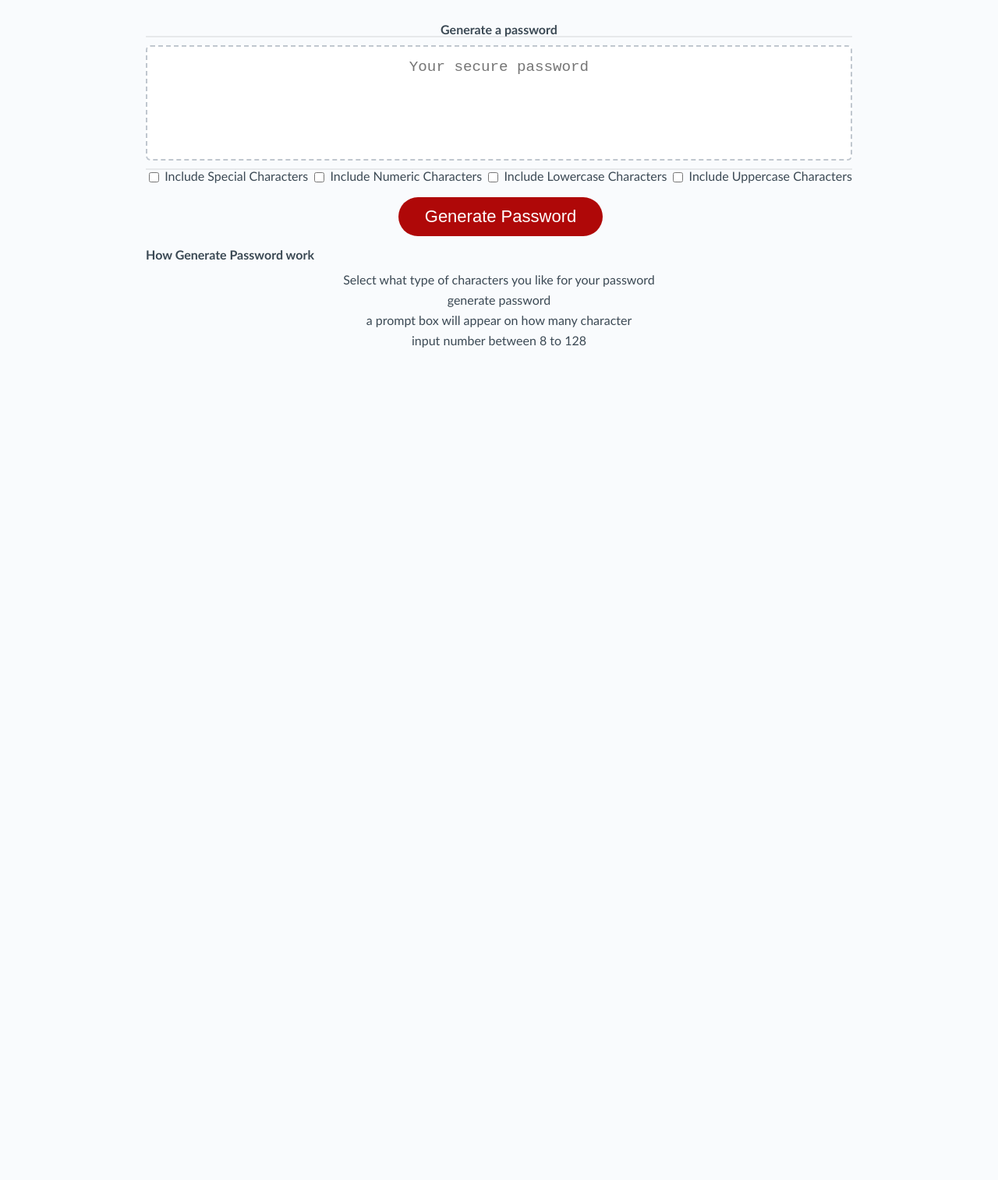
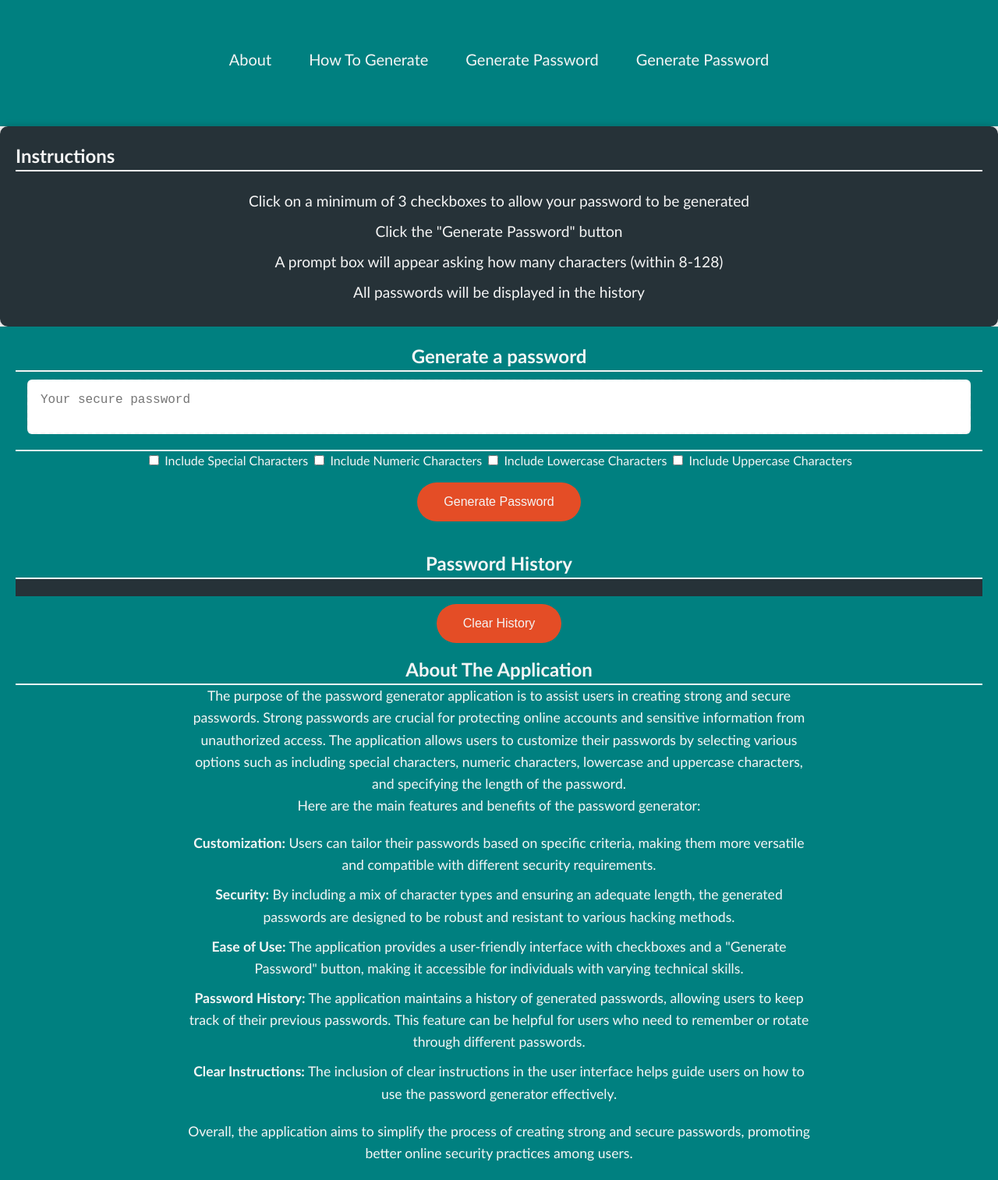
Before and after one commit to BrxwnSugxr/Password-Generator-with-javascript, a plain HTML site: page index.html in a window 1280 px wide. Shown: the whole page at 78% size. Before the commit the page ends 800 px from the top, so only its background shows below. Drawn offline with Linux system fonts and the light colour scheme.

Commit message:
fix up reset css, add nav, fix html add history, fix up js add history and clear

```diff
--- a/Assets/css/index.css
+++ b/Assets/css/index.css
@@ -1,64 +1,101 @@
+:root {
+  --primary-color: #008080;
+  --background-color: #f5f5f5;
+  --text-color: #333333;
+  --accent-color: #e44d26;
+  --instruction-colour: #263238;
+  --font-style1: 'Lucida Sans', 'Lucida Sans Regular', 'Lucida Grande',
+    'Lucida Sans Unicode', Geneva, Verdana, sans-serif;
+  --font-style2: 'Trebuchet MS', 'Lucida Sans Unicode', 'Lucida Grande',
+    'Lucida Sans', Arial, sans-serif;
+  --font-style3: 'Unna', serif;
+}
+
 *,
 *::before,
 *::after {
   box-sizing: border-box;
 }
 
-html,
-body,
-.wrapper {
-  height: 100%;
-  margin: 0;
-  padding: 0;
-}
-
 body {
-  font-family: 'Trebuchet MS', 'Lucida Sans Unicode', 'Lucida Grande',
-    'Lucida Sans', Arial, sans-serif;
-  background-color: #f9fbfd;
-  display: flex;
-  justify-content: center;
-  align-items: center;
-  height: 100vh;
+  font-family: var(--font-style2);
+  background-color: var(--background-color);
   margin: 0;
 }
 
-.wrapper {
-  padding-top: 30px;
-  padding-left: 20px;
-  padding-right: 20px;
+nav {
+  display: flex;
+  align-items: center;
+  justify-content: flex-end;
+  background-color: var(--primary-color);
+  padding: 1.25rem;
+}
+
+nav a {
+  text-decoration: none;
+  text-transform: capitalize;
+  font-size: 1.25rem;
+  color: var(--background-color);
+}
+
+nav ul {
+  list-style: none;
+  display: flex;
+  gap: 2rem;
+  margin: 0;
+}
+
+nav ul a {
+  padding: 0.5rem;
+  color: var(--background-color);
+}
+
+nav ul a:hover {
+  text-decoration-line: underline;
+}
+
+header {
+  background-color: var(--primary-color);
+  color: var(--background-color);
+  padding: 20px;
   text-align: center;
 }
 
-header {
-  text-align: center;
-  padding: 20px;
-  padding-top: 0px;
-  color: hsl(206, 17%, 28%);
+header h1 {
+  margin-bottom: 10px;
+  font-size: 2rem;
 }
 
-.card-header::after {
+header p {
+  max-width: 800px;
+  margin: 0 auto;
+  font-size: 1.1rem;
+  line-height: 1.6;
+}
+
+header ul {
+  list-style: none;
+  max-width: 800px;
+  margin: 20px auto;
+}
+
+header li {
+  margin-bottom: 10px;
+  font-size: 1.1rem;
+  line-height: 1.6;
+}
+
+.card-header::after,
+.card-footer::before {
   content: ' ';
   display: block;
   width: 100%;
-  background: #e7e9eb;
+  background: var(--background-color);
   height: 2px;
 }
 
 .card-body {
   min-height: 100px;
-}
-
-.card-footer {
-  text-align: center;
-}
-
-.card-footer::before {
-  content: ' ';
-  display: block;
-  width: 100%;
-  background: #e7e9eb;
-  height: 2px;
 }
 
 .card-footer::after {
@@ -67,17 +104,32 @@ header {
   clear: both;
 }
 
+#password-history-container {
+  margin-top: 20px;
+}
+
+#password-history {
+  padding: 10px;
+  border: 1px solid var(--instruction-colour);
+  background-color: var(--instruction-colour);
+  overflow-y: scroll;
+  max-height: 150px;
+}
+
+#clear-history {
+  margin-top: 10px;
+}
+
 .btn {
   border: none;
-  background-color: hsl(360, 91%, 36%);
+  background-color: var(--accent-color);
   border-radius: 25px;
   box-shadow: rgba(0, 0, 0, 0.1) 0px 1px 6px 0px rgba(0, 0, 0, 0.2) 0px 1px 1px
     0px;
-  color: hsl(0, 0%, 100%);
-  display: inline-block;
-  font-size: 22px;
+  color: var(--background-color);
+  font-size: 1rem;
   line-height: 22px;
-  margin: 16px 16px 16px 20px;
+  margin: 16px 0;
   padding: 14px 34px;
   text-align: center;
   cursor: pointer;
@@ -85,13 +137,21 @@ header {
 
 button[disabled] {
   cursor: default;
-  background: #e7e9eb;
+  background: var(--background-color);
 }
 
-/* Add these styles to center the list items in the instruction section */
 .instruction {
-  text-align: left;
+  background-color: var(--instruction-colour);
+  color: var(--background-color);
+  padding: 20px;
+  border-radius: 10px;
+  box-shadow: 0 0 10px rgba(0, 0, 0, 0.2);
 }
+
+.instruction h1 {
+  color: var(--instruction-colour);
+}
+
 .instruction ul {
   list-style: none;
   padding: 0;
@@ -100,28 +160,16 @@ button[disabled] {
 
 .instruction li {
   margin-bottom: 10px;
-}
-
-.float-right {
-  float: right;
+  font-size: 1.2rem;
 }
 
 #password {
-  -webkit-appearance: none;
-  -moz-appearance: none;
-  appearance: none;
-  border: none;
-  display: block;
-  width: 100%;
-  padding-top: 15px;
-  padding-left: 15px;
-  padding-right: 15px;
-  padding-bottom: 85px;
-  font-size: 1.2rem;
-  text-align: center;
+  width: calc(100% - 30px);
+  padding: 15px;
+  font-size: 1rem;
   margin-top: 10px;
   margin-bottom: 10px;
-  border: 2px dashed #c0c7cf;
+  border: 2px dashed var(--background-color);
   border-radius: 6px;
   resize: none;
   overflow: hidden;
--- a/Assets/css/reset.css
+++ b/Assets/css/reset.css
@@ -1,17 +1,14 @@
-/*
-html5doctor.com Reset Stylesheet
-v1.6.1
-Last Updated: 2010-09-17
-Author: Richard Clark - http://richclarkdesign.com
-Twitter: @rich_clark
-*/
+/* Reset CSS */
 
-html,
+/* Box-sizing border-box for all elements */
+*,
+*::before,
+*::after {
+  box-sizing: border-box;
+}
+
+/* Remove default margin and padding */
 body,
-div,
-span,
-object,
-iframe,
 h1,
 h2,
 h3,
@@ -19,75 +16,38 @@ h4,
 h5,
 h6,
 p,
+ul,
+ol,
+li,
+figure,
+figcaption,
 blockquote,
-pre,
-abbr,
-address,
-cite,
-code,
-del,
-dfn,
-em,
-img,
-ins,
-kbd,
-q,
-samp,
-small,
-strong,
-sub,
-sup,
-var,
-b,
-i,
 dl,
-dt,
-dd,
-ol,
-ul,
-li,
-fieldset,
-form,
-label,
-legend,
-table,
-caption,
-tbody,
-tfoot,
-thead,
-tr,
-th,
-td,
-article,
-aside,
-canvas,
-details,
-figcaption,
-figure,
-footer,
-header,
-hgroup,
-menu,
-nav,
-section,
-summary,
-time,
-mark,
-audio,
-video {
+dd {
   margin: 0;
   padding: 0;
-  border: 0;
-  outline: 0;
-  font-size: 100%;
-  vertical-align: baseline;
-  background: transparent;
 }
 
-body {
-  line-height: 1;
+/* Remove list styles on ul, ol elements with a list role, and menu elements that have a list role */
+ul[role='list'],
+ol[role='list'] {
+  list-style: none;
 }
 
+/* Set default font styles */
+body {
+  line-height: 1.5;
+  font-family: system-ui, -apple-system, BlinkMacSystemFont, 'Segoe UI', Roboto,
+    'Helvetica Neue', Arial, 'Noto Sans', sans-serif, 'Apple Color Emoji',
+    'Segoe UI Emoji', 'Segoe UI Symbol', 'Noto Color Emoji';
+}
+
+/* Remove the border on images inside links in IE 10/11 */
+img {
+  border-style: none;
+}
+
+/* Reset HTML5 elements */
 article,
 aside,
 details,
@@ -95,79 +55,21 @@ figcaption,
 figure,
 footer,
 header,
-hgroup,
+main,
 menu,
 nav,
-section {
+section,
+summary {
   display: block;
 }
 
-nav ul {
-  list-style: none;
+/* Remove default styles on anchor elements */
+a {
+  text-decoration: none;
+  color: inherit;
 }
 
-blockquote,
-q {
-  quotes: none;
+/* Remove the border on nested links */
+a > a {
+  border: 0;
 }
-
-blockquote:before,
-blockquote:after,
-q:before,
-q:after {
-  content: '';
-  content: none;
-}
-
-a {
-  margin: 0;
-  padding: 0;
-  font-size: 100%;
-  vertical-align: baseline;
-  background: transparent;
-}
-
-/* change colours to suit your needs */
-ins {
-  background-color: #ff9;
-  color: #000;
-  text-decoration: none;
-}
-
-/* change colours to suit your needs */
-mark {
-  background-color: #ff9;
-  color: #000;
-  font-style: italic;
-  font-weight: bold;
-}
-
-del {
-  text-decoration: line-through;
-}
-
-abbr[title],
-dfn[title] {
-  border-bottom: 1px dotted;
-  cursor: help;
-}
-
-table {
-  border-collapse: collapse;
-  border-spacing: 0;
-}
-
-/* change border colour to suit your needs */
-hr {
-  display: block;
-  height: 1px;
-  border: 0;
-  border-top: 1px solid #cccccc;
-  margin: 1em 0;
-  padding: 0;
-}
-
-input,
-select {
-  vertical-align: middle;
-}
--- a/Assets/js/index.js
+++ b/Assets/js/index.js
@@ -1,5 +1,5 @@
-// Assigning the "generate" button to the variable generateBtn
 var generateBtn = document.querySelector('#generate');
+var clearHistoryBtn = document.querySelector('#clear-history');
 
 // Creating arrays for character sets: special characters, numeric characters, lowercase characters, and uppercase characters
 const specialChar = [
@@ -36,13 +36,13 @@ const capsLetterCharc = Array.from({ length: 26 }, (_, index) =>
   String.fromCharCode(65 + index)
 );
 
+// Password history array
+var passwordHistory = [];
+
 // Function to prompt the user for password options
 function getPasswordOptions() {
   // Getting the desired length of the password from the user
-  const length = parseInt(
-    prompt('How many characters would you like your password to contain?'),
-    10
-  );
+  const length = parseInt(prompt('Password length between 8 and 128'), 10);
 
   // Validating the length input
   if (Number.isNaN(length) || length < 8 || length > 128) {
@@ -64,14 +64,17 @@ function getPasswordOptions() {
     'uppercaseCharCheckbox'
   ).checked;
 
-  // Validating that at least one character type is selected
-  if (
-    !includesSpecial &&
-    !includesNumeric &&
-    !includesLowercase &&
-    !includesUppercase
-  ) {
-    alert('Must select at least one character type');
+  // Counting the number of selected character types
+  const selectedTypes = [
+    includesSpecial,
+    includesNumeric,
+    includesLowercase,
+    includesUppercase,
+  ].filter(Boolean);
+
+  // Validating that at least two character types are selected
+  if (selectedTypes.length < 3) {
+    alert('WARNING!! PLEASE SELECT 3+ CHECKBOX');
     return null;
   }
 
@@ -106,6 +109,10 @@ function writePassword() {
     password += generatePassword(allCharacters);
   }
 
+  // Update password history and display it
+  updatePasswordHistory(password);
+  displayPasswordHistory();
+
   // Displaying the generated password in the #password input field
   var passwordText = document.querySelector('#password');
   passwordText.value = password;
@@ -117,5 +124,39 @@ function generatePassword(arr) {
   return arr[randIndex];
 }
 
+// Function to update the password history array
+function updatePasswordHistory(password) {
+  passwordHistory.push(password);
+}
+
+// Function to display the password history
+function displayPasswordHistory() {
+  const historyContainer = document.getElementById('password-history');
+  historyContainer.innerHTML = '';
+
+  passwordHistory.forEach((password, index) => {
+    const passwordItem = document.createElement('div');
+    passwordItem.textContent = `Password ${index + 1}: ${password}`;
+    historyContainer.appendChild(passwordItem);
+  });
+}
+
 // Adding an event listener to the "generate" button to trigger the password generation
 generateBtn.addEventListener('click', writePassword);
+
+// Adding an event listener to the "Clear History" button
+clearHistoryBtn.addEventListener('click', function () {
+  // Clear the password history array
+  passwordHistory = [];
+
+  // Display the cleared password history
+  displayPasswordHistory();
+});
+
+// Additional function to initialize the application
+function initializeApp() {
+  displayPasswordHistory();
+}
+
+// Call the initialize function when the DOM is ready
+document.addEventListener('DOMContentLoaded', initializeApp);
--- a/index.html
+++ b/index.html
@@ -9,6 +9,34 @@
     <script src="https://cdnjs.cloudflare.com/ajax/libs/zxcvbn/4.4.2/zxcvbn.js"></script>
   </head>
   <body>
+    <header>
+      <nav>
+        <ul>
+          <li><a href="#about">about</a></li>
+          <li><a href="#Howto">how to generate</a></li>
+          <li><a href="#generatePwd">generate password</a></li>
+          <li><a href="#wdHistory">generate password</a></li>
+        </ul>
+      </nav>
+    </header>
+
+    <section class="instruction">
+      <div class="card-header">
+        <h2>Instructions</h2>
+      </div>
+      <br />
+      <ul>
+        <li>
+          Click on a minimum of 3 checkboxes to allow your password to be
+          generated
+        </li>
+        <li>Click the "Generate Password" button</li>
+        <li>
+          A prompt box will appear asking how many characters (within 8-128)
+        </li>
+        <li>All passwords will be displayed in the history</li>
+      </ul>
+    </section>
     <div class="wrapper">
       <header>
         <div class="card">
@@ -44,18 +72,68 @@
           <br />
           <button id="generate" class="btn">Generate Password</button>
         </div>
-        <section class="instruction">
-          <h1>How Generate Password work</h1>
-          <br />
+
+        <div id="password-history-container">
+          <div class="card-header">
+            <h2>Password History</h2>
+          </div>
+          <div id="password-history"></div>
+          <button id="clear-history" class="btn">Clear History</button>
+        </div>
+        <section class="about">
+          <div class="card-header">
+            <h2>About The Application</h2>
+          </div>
+          <p>
+            The purpose of the password generator application is to assist users
+            in creating strong and secure passwords. Strong passwords are
+            crucial for protecting online accounts and sensitive information
+            from unauthorized access. The application allows users to customize
+            their passwords by selecting various options such as including
+            special characters, numeric characters, lowercase and uppercase
+            characters, and specifying the length of the password.
+          </p>
+          <p>
+            Here are the main features and benefits of the password generator:
+          </p>
           <ul>
-            <li>Select what type of characters you like for your password</li>
-            <li>generate password</li>
-            <li>a prompt box will appear on how many character</li>
-            <li>input number between 8 to 128</li>
+            <li>
+              <strong>Customization:</strong> Users can tailor their passwords
+              based on specific criteria, making them more versatile and
+              compatible with different security requirements.
+            </li>
+            <li>
+              <strong>Security:</strong> By including a mix of character types
+              and ensuring an adequate length, the generated passwords are
+              designed to be robust and resistant to various hacking methods.
+            </li>
+            <li>
+              <strong>Ease of Use:</strong> The application provides a
+              user-friendly interface with checkboxes and a "Generate Password"
+              button, making it accessible for individuals with varying
+              technical skills.
+            </li>
+            <li>
+              <strong>Password History:</strong> The application maintains a
+              history of generated passwords, allowing users to keep track of
+              their previous passwords. This feature can be helpful for users
+              who need to remember or rotate through different passwords.
+            </li>
+            <li>
+              <strong>Clear Instructions:</strong> The inclusion of clear
+              instructions in the user interface helps guide users on how to use
+              the password generator effectively.
+            </li>
           </ul>
+          <p>
+            Overall, the application aims to simplify the process of creating
+            strong and secure passwords, promoting better online security
+            practices among users.
+          </p>
         </section>
       </header>
     </div>
+    <footer></footer>
     <script src="./Assets/js/index.js"></script>
   </body>
 </html>
```
